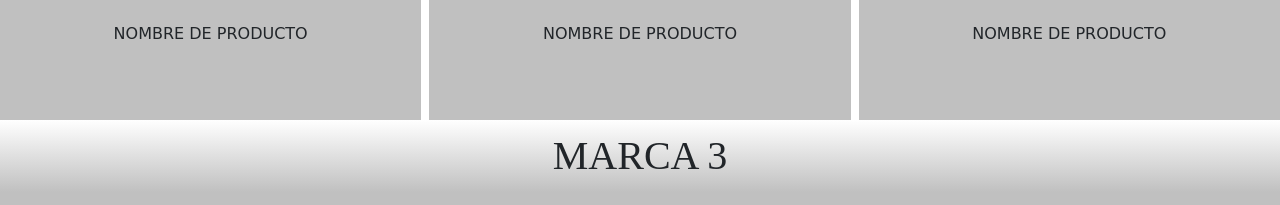
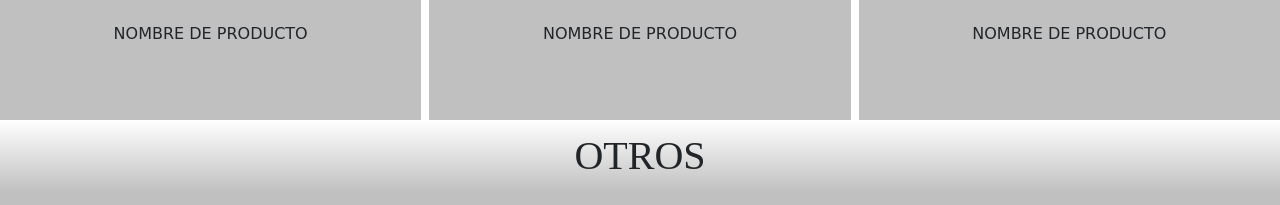
Before and after one commit to FranciscoRomero01/Mi_proyecto, a website: page Servicios.html in a window 1280 px wide. Shown: the part 1480-1685 px from the top of the page. Drawn offline with nearby package versions, Linux system fonts and the light colour scheme; a web font is replaced by a local one.

Commit message:
se cambiaron los titulos de servicios

```diff
--- a/Servicios.html
+++ b/Servicios.html
@@ -129,7 +129,7 @@
             </div>
         </Section>
         <Section class="marca3">
-            <h1 class="marca3__titulo">Marca 3</h1>
+            <h1 class="marca3__titulo">Otros</h1>
             <div class="marca3__producto1">
                 <a class="marca3__producto1__link" href=""><button>Ver producto</button></a>
                 <h2 class="marca3__producto1__titulo">Nombre de producto</h2>
```
